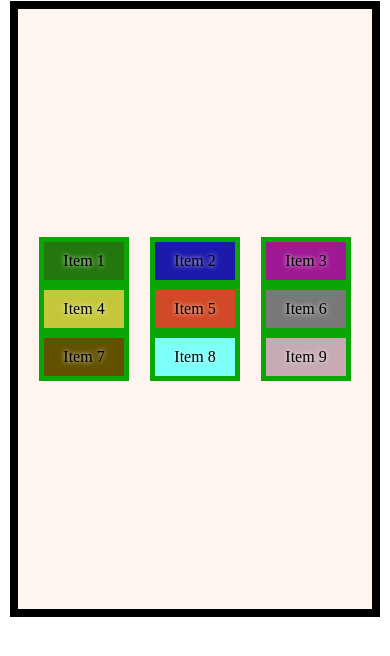
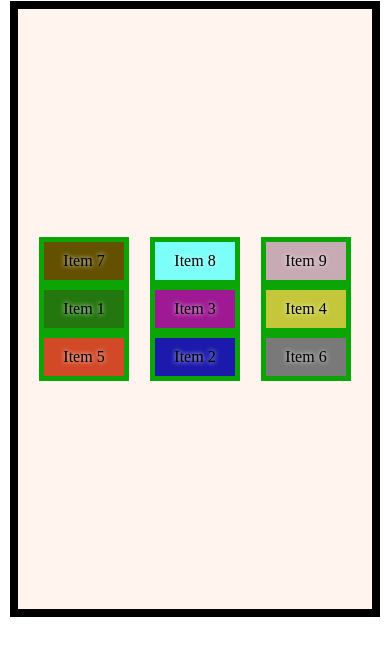
Before and after one commit to dani832m/CSS_Flexbox, a plain HTML site: page demo.html in a window 390 px wide. Shown: the part 126-782 px from the top of the page. Drawn offline with Linux system fonts and the light colour scheme.

Commit message:
Demonstration af Flex Item Properties.

```diff
--- a/style.css
+++ b/style.css
@@ -14,7 +14,7 @@ centreret i midten af containerens Cross Axis. Mellemrummet bliver fordelt
 ligeligt mellem de ni Flex Elementer på Main Axis, og når man indskrænker
 skærmstørrelsen i bredden, så de ni elementer ikke længere kan være på én
 række, så vil den nye række fremkomme centreret under den første pga.
-'align-content' er sat til 'center' */
+'align-content' er sat til 'center'. */
 
 .flex-container {
   border: 8px solid black;
@@ -27,6 +27,10 @@ række, så vil den nye række fremkomme centreret under den første pga.
   align-items: center;
   align-content: center;
 }
+
+/* Flex Elementerne er i eksemplet tildelt specifikke 'orders' således at
+de optræder i en bestemt rækkefølge. Hvis order propertien ikke er tildelt
+et item, så vil den pr. default altid være 0, og dermed stå foran de andre. */
 
 .flex-item {
   border: 5px solid rgb(11, 165, 5);
@@ -42,22 +46,27 @@ række, så vil den nye række fremkomme centreret under den første pga.
 
 .item-2 {
   background-color: rgb(28, 26, 172);
+  order: 1;
 }
 
 .item-3 {
   background-color: rgb(158, 25, 147);
+  order: 2;
 }
 
 .item-4 {
   background-color: rgb(197, 199, 59);
+  order: 4;
 }
 
 .item-5 {
   background-color: rgb(209, 73, 39);
+  order: 3;
 }
 
 .item-6 {
   background-color: rgb(121, 121, 121);
+  order: 5;
 }
 
 .item-7 {
@@ -71,3 +80,29 @@ række, så vil den nye række fremkomme centreret under den første pga.
 .item-9 {
   background-color: rgb(199, 170, 180);
 }
+
+/* Du kan fx bytte rundt på Flex Elementernes placering i Flex Containeren
+ved et specifik breakpoint. Her har jeg ændret rækkefølgen vha. en Media
+Query. Når vinduet er max 500 px bredt, så ændres rækkefølgen. */
+
+@media (max-width: 500px) {
+  .item-1 {
+    order: 1;
+  }
+
+  .item-2 {
+    order: 5;
+  }
+
+  .item-3 {
+    order: 2;
+  }
+
+  .item-4 {
+    order: 3;
+  }
+
+  .item-5 {
+    order: 4;
+  }
+}
```
Also changed, not shown: Noter/Flex_Item.png (added), Noter/Flex_Syntax.png (added), demo.html (renamed from index.html).
